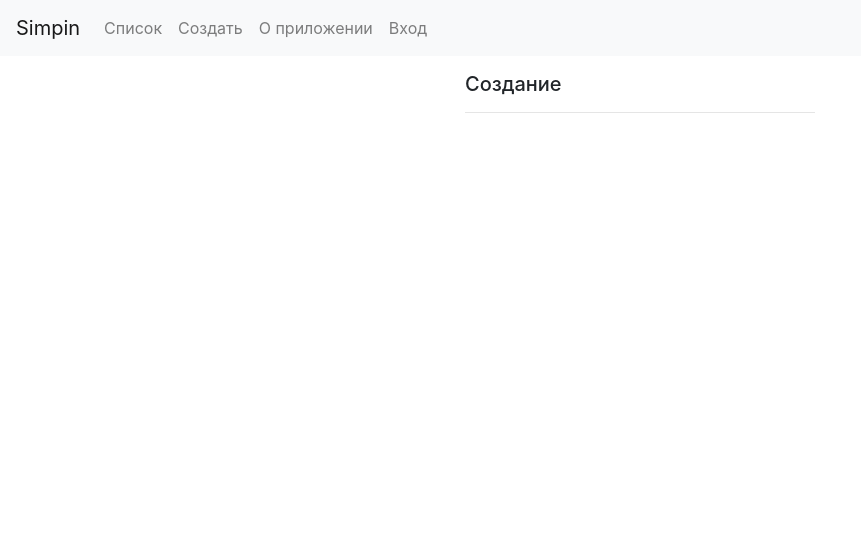
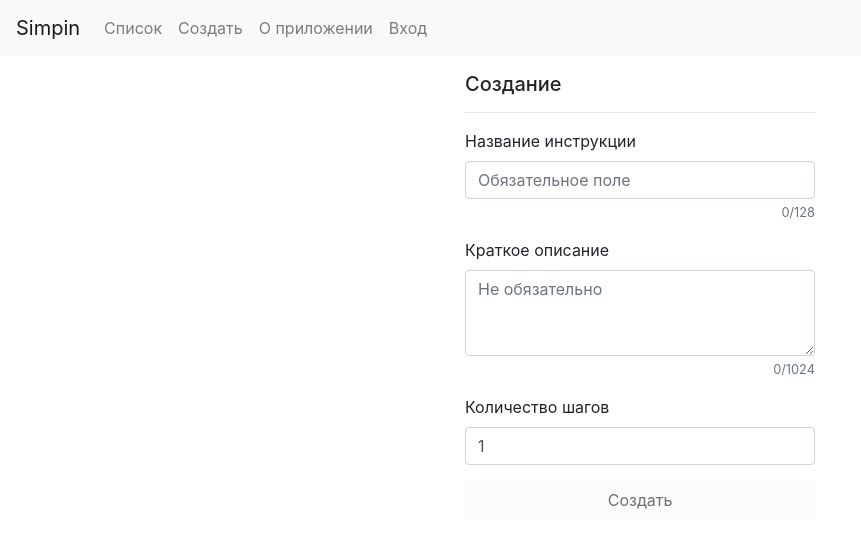
Before and after one commit to mccrush/simpin, a Vue app: page /create in a window 1280 px wide. Shown: the top 548 px of the page, without its empty margins (0-861 px from the left). Built offline with nearby package versions, Linux system fonts and the light colour scheme; no server answers.

Commit message:
Создает форму добавления

```diff
--- a/src/store/index.js
+++ b/src/store/index.js
@@ -37,26 +37,34 @@ export default new Vuex.Store({
     authType: 'login'
   },
   mutations: {
-    getInstArr(state) {
-      return state.instArr;
-    },
-    setInstArr(state, payload) {
-      state.instArr.push(payload);
-    },
-    setNewStep(state, payload) {
-      state.instArr[payload.index].step.push(payload.content);
-    },
-    setTecValue(state, payload) {
-      state.tecValue.id = payload.id;
-      state.tecValue.title = payload.title;
-      state.tecValue.description = payload.description;
-      state.tecValue.countSteps = payload.countSteps;
-    },
-    setAuthType(state, payload) {
-      state.authType = payload.type;
+    // getInstArr(state) {
+    //   return state.instArr;
+    // },
+    // setInstArr(state, payload) {
+    //   state.instArr.push(payload);
+    // },
+    // setNewStep(state, payload) {
+    //   state.instArr[payload.index].step.push(payload.content);
+    // },
+    // setTecValue(state, payload) {
+    //   state.tecValue.id = payload.id;
+    //   state.tecValue.title = payload.title;
+    //   state.tecValue.description = payload.description;
+    //   state.tecValue.countSteps = payload.countSteps;
+    // },
+    // setAuthType(state, payload) {
+    //   state.authType = payload.type;
+    // }
+    createInstruction(state, instruction) {
+      state.instructions.push(instruction);
+
+      localStorage.setItem('instructions', JSON.stringify(state.instructions))
     }
   },
   actions: {
+    createInstruction({ commit }, instruction) {
+      commit('createInstruction', instruction)
+    }
   },
   getters: {
     instructions: state => state.instructions
--- a/src/views/Create.vue
+++ b/src/views/Create.vue
@@ -3,6 +3,23 @@
     <div class="col-12 col-sm-8 col-md-6 col-xl-4">
       <h5>Создание</h5>
       <hr />
+      <form @submit.prevent="addInstruction">
+        <div class="form-group">
+          <label for="title">Название инструкции</label>
+          <input type="text" class="form-control" id="title" v-model="title" maxlength="128" required placeholder="Обязательное поле" />
+          <small class="form-text text-muted text-right">{{title.length}}/128</small>
+        </div>
+        <div class="form-group">
+          <label for="description">Краткое описание</label>
+          <textarea class="form-control" id="description" rows="3" v-model="description" placeholder="Не обязательно"></textarea>
+          <small class="form-text text-muted text-right">{{description.length}}/1024</small>
+        </div>
+        <div class="form-group">
+          <label for="steps">Количество шагов</label>
+          <input type="number" class="form-control" id="steps" v-model.number="steps" min="1" max="32" step="1" />
+        </div>
+        <button type="submit" class="btn btn-block btn-light" :class="{disabled: !title.length}">Создать</button>
+      </form>
     </div>
   </div>
 </template>
@@ -12,11 +29,32 @@
 
 export default {
   name: "create",
+  data() {
+    return {
+      title: "",
+      description: "",
+      steps: 1
+    };
+  },
+  created() {},
+  methods: {
+    addInstruction() {
+      if (this.title.trim()) {
+        const instruction = {
+          title: this.title,
+          description: this.description,
+          steps: this.steps,
+          id: Date.now(),
+          status: "active",
+          date: new Date()
+        };
 
-  props: {},
-  data() {
-    return {};
-  },
-  created() {}
+        this.$store.dispatch("createInstruction", instruction);
+        this.$router.push("/");
+      } else {
+        alert('Поле "Название инструкции" обязательно к заполнению!');
+      }
+    }
+  }
 };
 </script>
```
